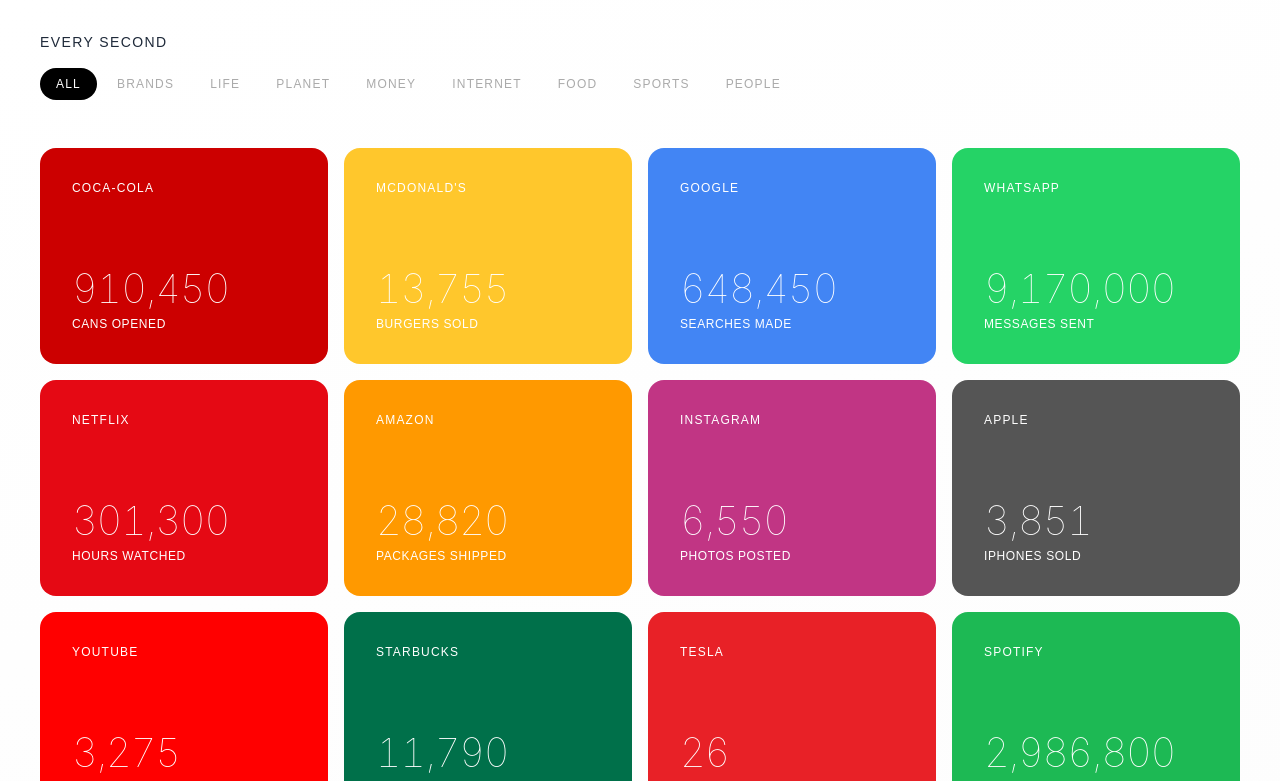
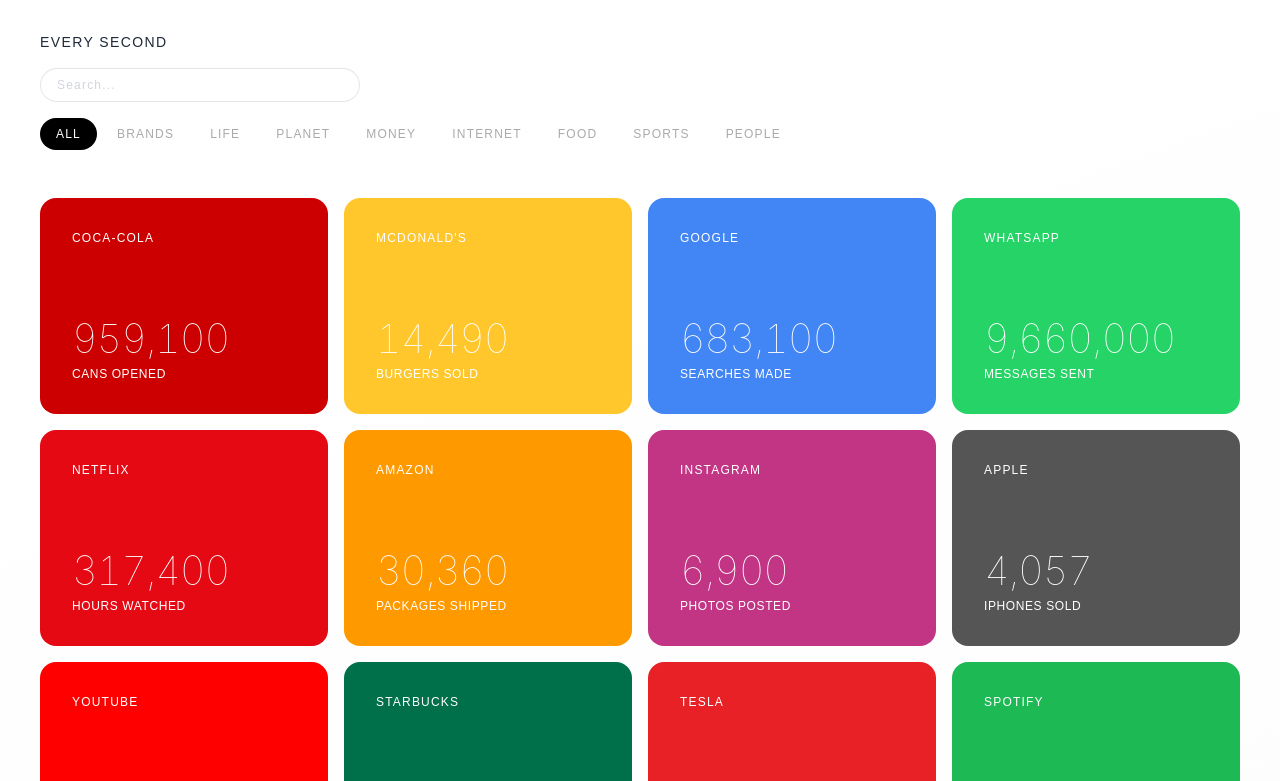
Before and after one commit to graciadavid/onesecond, a Next.js app: page / in a window 1280 px wide. Shown: the top 781 px of the page. Built offline with nearby package versions, Linux system fonts and the light colour scheme.

Commit message:
search bar + all people in scroll

```diff
--- a/app/page.tsx
+++ b/app/page.tsx
@@ -3,7 +3,6 @@
 import { useEffect, useState, useRef } from "react"
 import Link from "next/link"
 import { brands } from "@/lib/brands"
-import { useRouter } from "next/navigation"
 
 function AnimatedNumber({ perSecond }: { perSecond: number }) {
   const [count, setCount] = useState(0)
@@ -33,34 +32,39 @@
 
 export default function Home() {
   const [activeCategory, setActiveCategory] = useState("all")
-  const router = useRouter()
+  const [search, setSearch] = useState("")
 
-  const handleCategory = (id: string) => {
-    if (id === "people") {
-      router.push("/category/people")
-      return
-    }
-    setActiveCategory(id)
-  }
-
-  const filtered = activeCategory === "all"
-    ? brands.filter(b => b.category !== "people")
-    : brands.filter(b => b.category === activeCategory)
+  const filtered = brands.filter(b => {
+    const matchesCategory = activeCategory === "all" || b.category === activeCategory
+    const matchesSearch = search === "" || b.name.toLowerCase().includes(search.toLowerCase())
+    return matchesCategory && matchesSearch
+  })
 
   return (
     <main className="min-h-screen flex flex-col" style={{ background: "linear-gradient(160deg, #ffffff 0%, #fafafa 60%, #f5f0f0 100%)" }}>
 
-      <header className="px-5 md:px-10 py-6 md:py-8">
-        <p className="text-gray-800 text-xs md:text-sm font-light tracking-widest uppercase mb-4">Every Second</p>
+      <header className="px-5 md:px-10 py-6 md:py-8 flex flex-col gap-4">
+        <p className="text-gray-800 text-xs md:text-sm font-light tracking-widest uppercase">Every Second</p>
+
+        {/* Search */}
+        <input
+          type="text"
+          placeholder="Search..."
+          value={search}
+          onChange={e => { setSearch(e.target.value); setActiveCategory("all") }}
+          className="w-full max-w-xs rounded-full px-4 py-2 text-xs tracking-widest outline-none border border-black/10 bg-white/80 text-gray-600 placeholder-gray-300"
+        />
+
+        {/* Categories */}
         <div className="flex gap-1 flex-wrap">
           {categories.map(cat => (
             <button
               key={cat.id}
-              onClick={() => handleCategory(cat.id)}
+              onClick={() => { setActiveCategory(cat.id); setSearch("") }}
               className="px-3 md:px-4 py-1.5 md:py-2 rounded-full text-xs tracking-widest uppercase font-medium transition-all"
               style={{
-                background: activeCategory === cat.id ? "#000" : "transparent",
-                color: activeCategory === cat.id ? "#fff" : "#aaa",
+                background: activeCategory === cat.id && search === "" ? "#000" : "transparent",
+                color: activeCategory === cat.id && search === "" ? "#fff" : "#aaa",
               }}
             >
               {cat.label}
```
